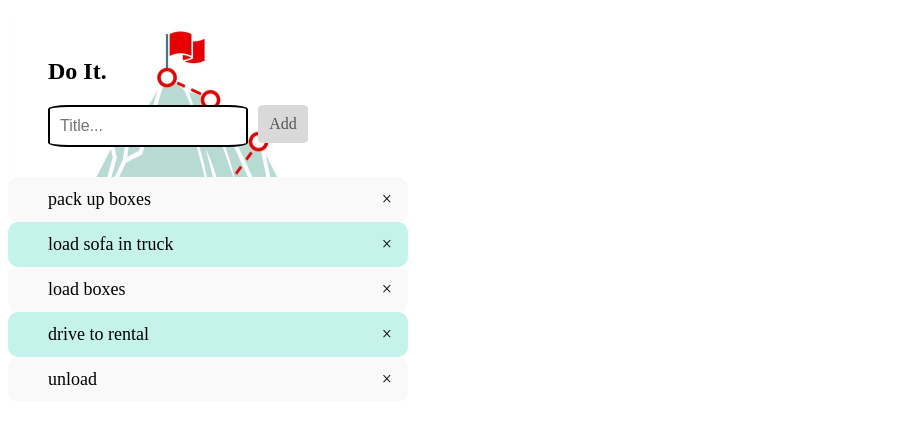
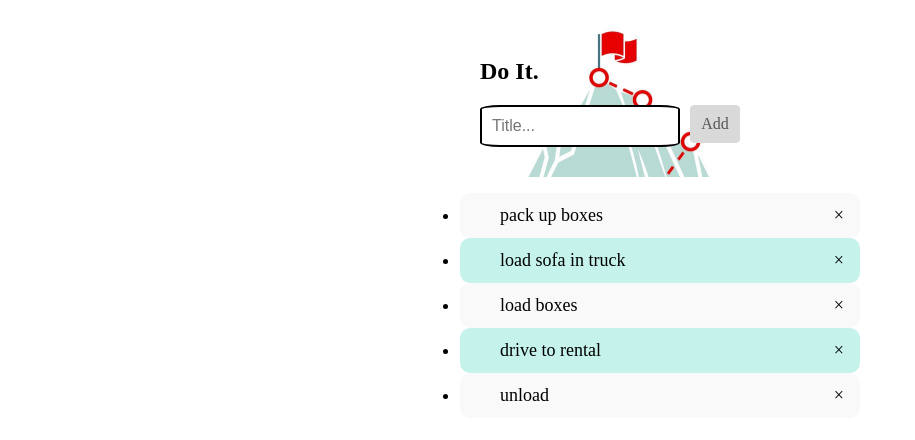
Before and after one commit to cgriffis85/To-Do-List, a plain HTML site: page index.html in a window 1280 px wide. Shown: the whole page, without its empty margins (0-915 px from the left). Drawn offline with Linux system fonts and the light colour scheme; files whose address does not match are found by name.

Commit message:
Update style.css

```diff
--- a/style.css
+++ b/style.css
@@ -5,8 +5,10 @@
 
 /* Remove margins and padding from the list */
 ul {
-  margin: 0;
-  padding: 0;
+  ul {
+    width: 70%;
+    margin: auto;
+  }
 }
 
 /* Style the list items */
@@ -19,6 +21,9 @@ ul li {
   font-size: 18px;
   transition: 0.2s;
   border-radius: 10px;
+
+  width: 70%;
+  margin: auto;
 }
 
 /* Set all odd list items to a different color (zebra-stripes) */
@@ -76,6 +81,8 @@ ul li.checked::before {
   color: black;
   text-align: left;
   max-width: 400px;
+  margin: auto;
+  width: 70%;
 }
 
 /* Clear floats after the header */
@@ -88,7 +95,7 @@ ul li.checked::before {
 /* Style the input */
 input {
   margin-right: 10px;
-  border: solid 2px black ;
+  border: solid 2px black;
   border-radius: 10%;
   width: 200px;
   padding: 10px;
```
